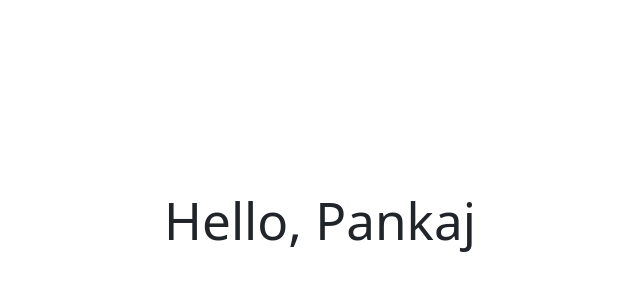
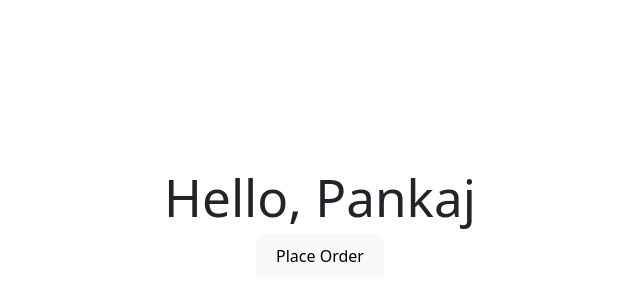
Before and after one commit to pankaj-kb/shopping-cart-app, a React (Vite) app: page / in a window 1280 px wide. Shown: the part 176-476 px from the top of the page, without its empty margins (320-960 px from the left). Built offline with nearby package versions, Linux system fonts and the light colour scheme.

Commit message:
done with add or remove item

```diff
--- a/src/App.jsx
+++ b/src/App.jsx
@@ -1,12 +1,14 @@
-import React from 'react'
+// import React from 'react'
 import "bootstrap/dist/css/bootstrap.min.css"
 import "react-toastify/dist/ReactToastify.css"
 import './App.css'
-import { useState } from 'react'
+import React, { useState } from 'react'
+import { ToastContainer, toast } from 'react-toastify'
 
 function App() {
 
   const [cartItem, setCartItem] = useState([]);
+
 
   const addtoCart = item => {
 
@@ -21,9 +23,22 @@ function App() {
     setCartItem([...cartItem, item])
   }
 
+  const buyNow = () => {
+    setCartItem([])
+
+    toast("Order Placed",{type:"success"})
+  }
+
+
+  const removeItem = item => {
+    setCartItem(cartItem.filter(singleItem => singleItem.id !== item.id))
+  };
+
   return (
     <>
     <h1>Hello, Pankaj</h1>
+    <button onClick={buyNow}>Place Order</button>
+    <ToastContainer />
     </>
   )
 }
```
